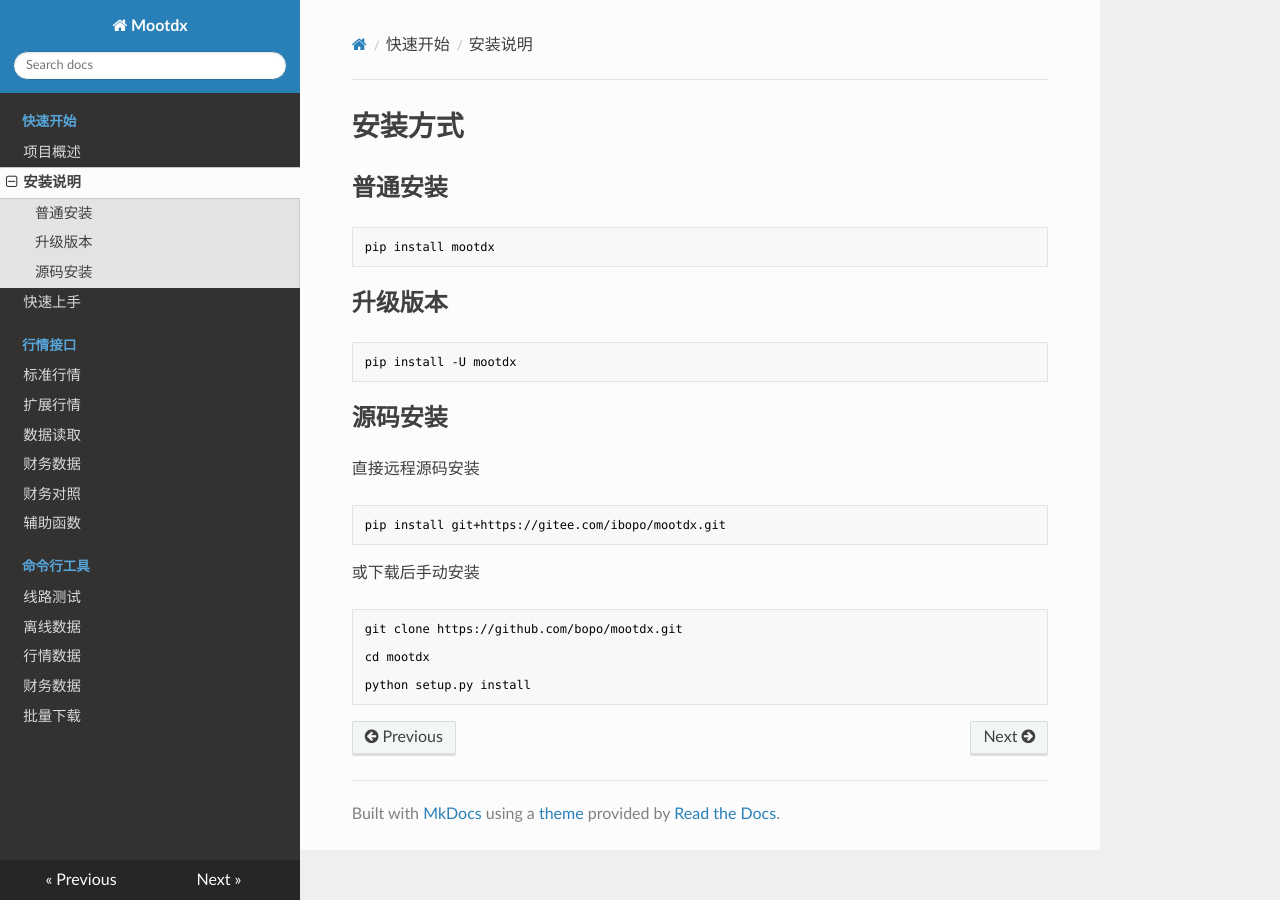
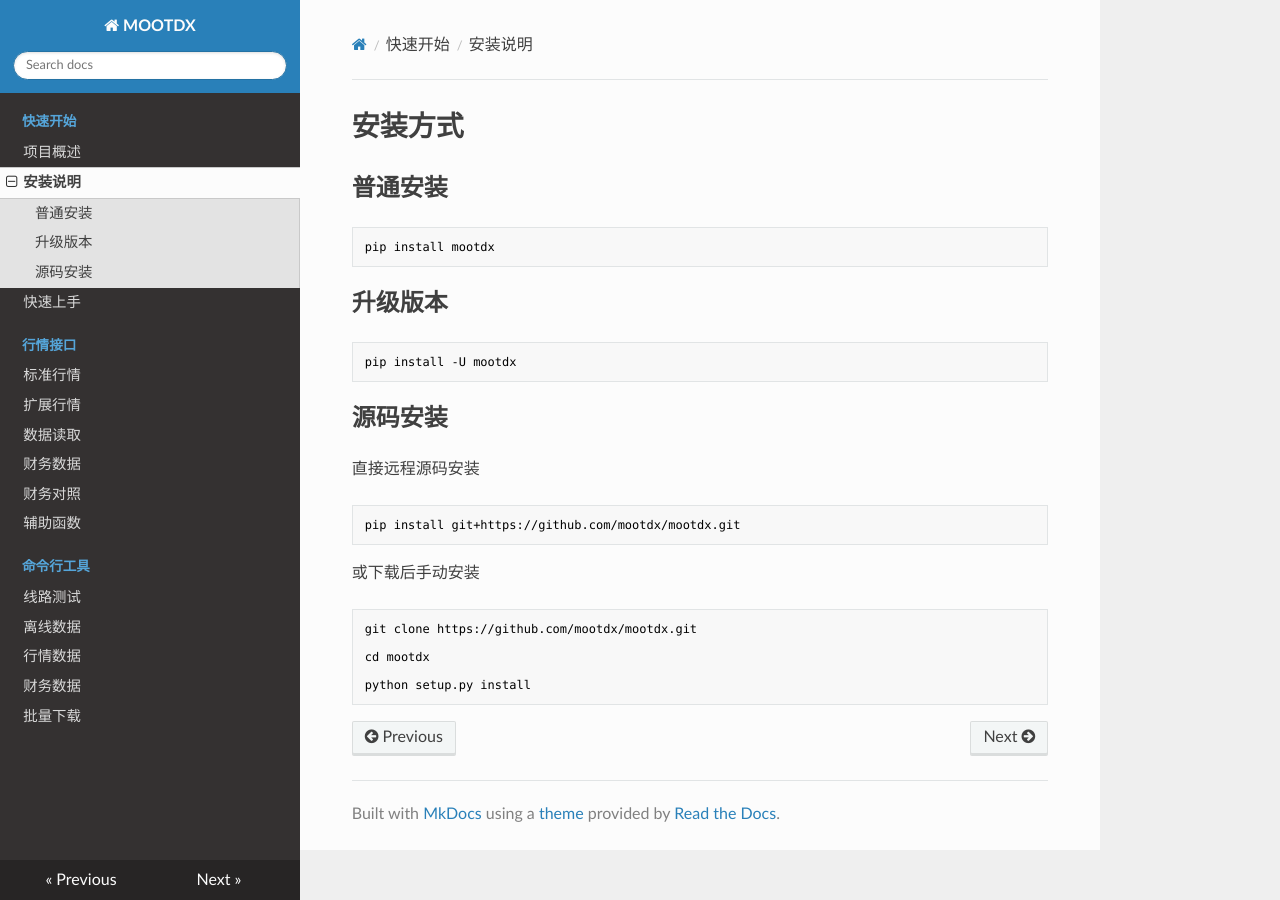
Before and after one commit to mootdx/mootdx, an MkDocs documentation site: the page built from docs/setup.md, in a window 1280 px wide. Built offline with MkDocs 1.6.1, drawn with Linux system fonts in a browser that asks for light colours; nearby versions of some CDN libraries; old or Windows-style settings are respelled for this version of MkDocs.

Commit message:
chg: 更新文档

````diff
--- a/docs/setup.md
+++ b/docs/setup.md
@@ -17,13 +17,13 @@ pip install -U mootdx
 直接远程源码安装
 
 ```shell
-pip install git+https://gitee.com/ibopo/mootdx.git
+pip install git+https://github.com/mootdx/mootdx.git
 ```
 
 或下载后手动安装
 
 ```shell
-git clone https://github.com/bopo/mootdx.git
+git clone https://github.com/mootdx/mootdx.git
 
 cd mootdx
 
--- a/mkdocs.yml
+++ b/mkdocs.yml
@@ -1,5 +1,5 @@
-site_name: Mootdx
-site_description: 基于 pytdx 数据接口的二次封装
+site_name: MOOTDX
+site_description: 基于 Pytdx 数据接口的二次封装
 
 theme: readthedocs
 
````
